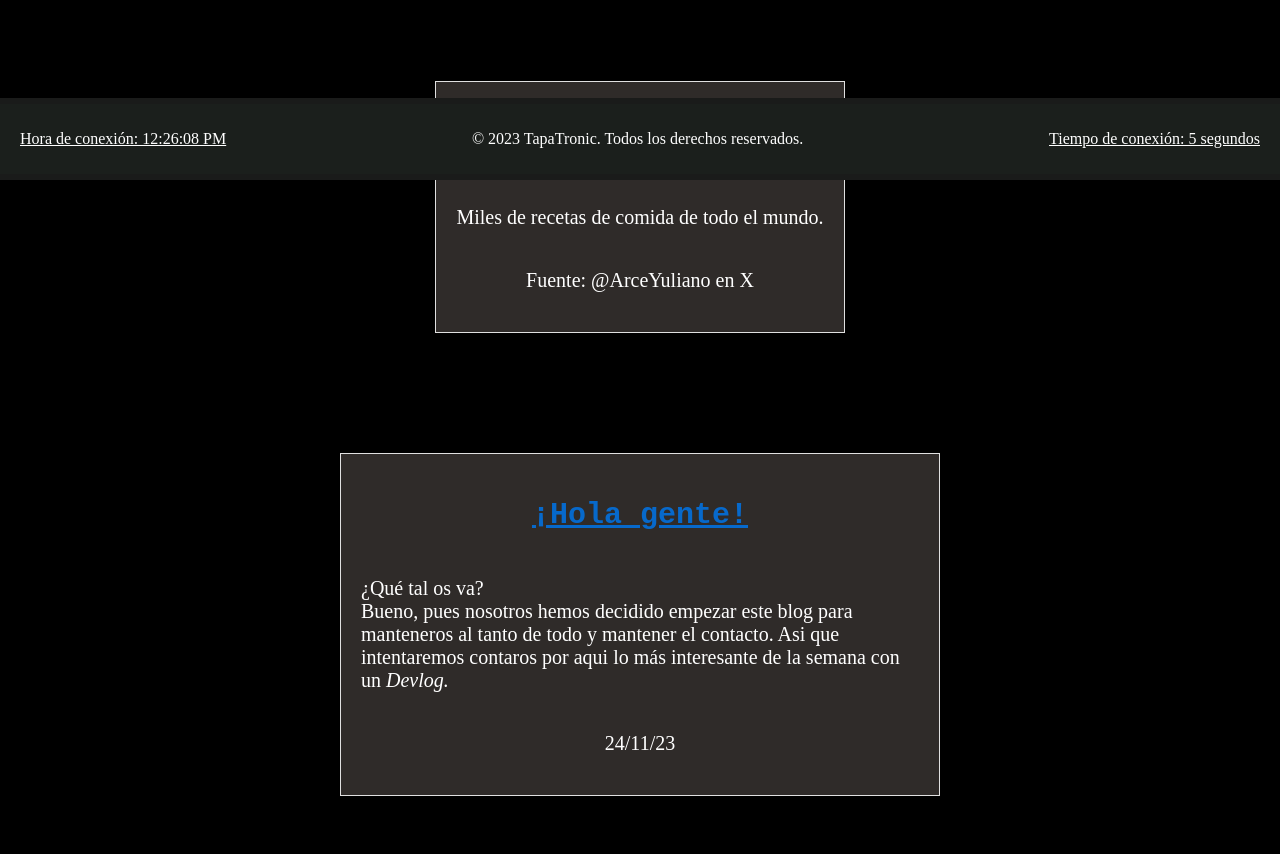
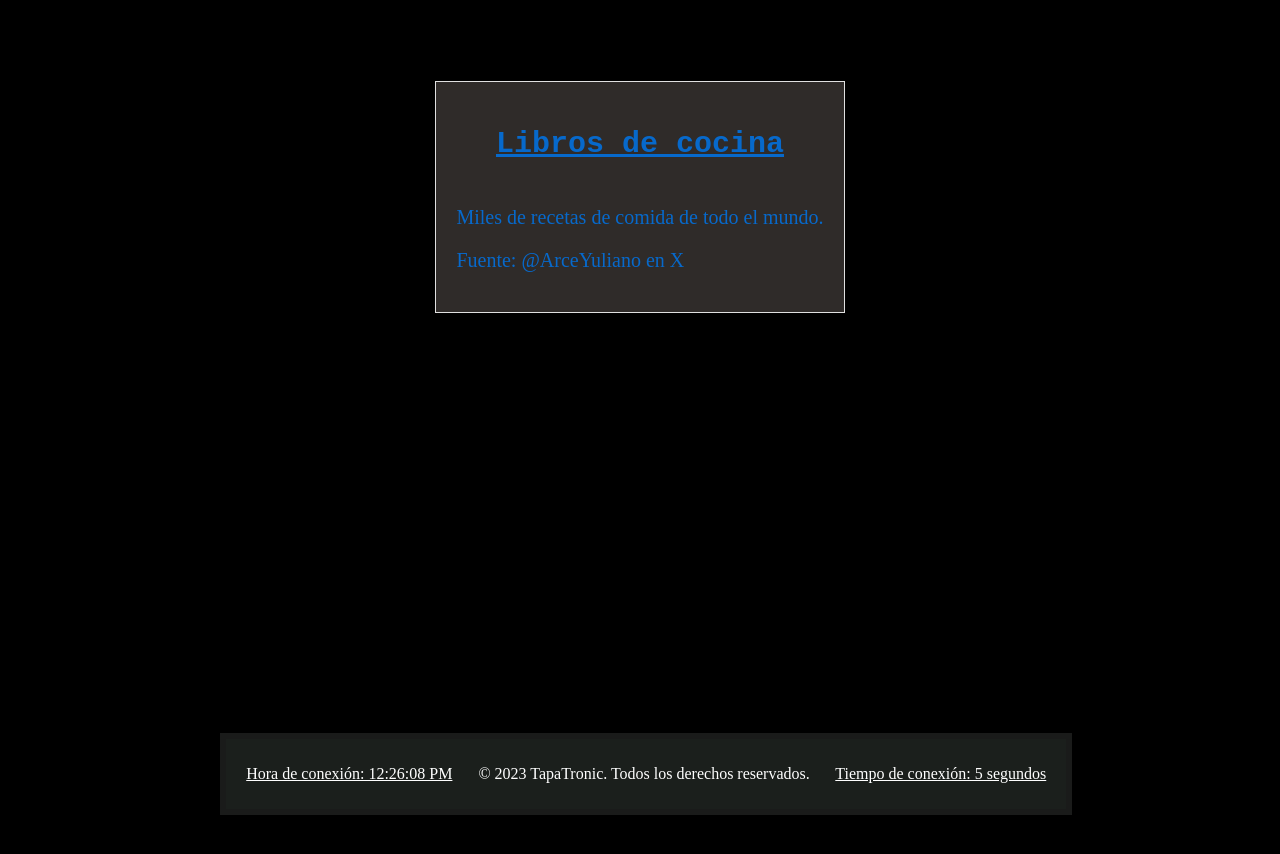
Before and after one commit to Tapatronic/Tapatronic.github.io, a plain HTML site: page recursos.html in a window 1280 px wide. Shown: the part 620-1474 px from the top of the page. After the commit the page ends 1435 px from the top, so only its background shows below. Drawn offline with Linux system fonts and the light colour scheme.

Commit message:
Update recursos.html

```diff
--- a/recursos.html
+++ b/recursos.html
@@ -147,9 +147,8 @@
       100% { transform: scale(1); }
     }
   </style>
-  <title>TapaTronic Blog!</title>
+  <title>RECURSOS</title>
 </head>
-
 <!-- Google tag (gtag.js) -->
 <script async src="https://www.googletagmanager.com/gtag/js?id=G-YLPM6N3D6J"></script>
 <script>
@@ -159,7 +158,6 @@
 
   gtag('config', 'G-YLPM6N3D6J');
 </script>
-
 <body>
   <header>
     <div class="amazon-logo">
@@ -175,7 +173,6 @@
     </nav>
     </div>
   </header>
-
   <section class="products">
     <div class="product">
         <a href="https://drive.google.com/drive/folders/11QuAUplIJlU5GbunBdlfAKMvfrwBKu54"><h1>MEGA BIBLIOTECA</h1></a>
@@ -184,15 +181,10 @@
     </div>
     <div class="product">
       <div class="product-title">
-        <h1 href="https://drive.google.com/drive/folders/1AFxnxPzjNFmcwFIaEayVPuvpKUHxtLrG?usp=sharing">Libros de cocina</h1>
+        <a href="https://drive.google.com/drive/folders/1AFxnxPzjNFmcwFIaEayVPuvpKUHxtLrG?usp=sharing"><h1>Libros de cocina</h1>
       </div>
       <p>Miles de recetas de comida de todo el mundo.</p>
       <p>Fuente: @ArceYuliano en X</p>
-    </div>
-    <div class="product">
-        <h1>¡Hola gente!</h1>
-        <p>¿Qué tal os va? <br> Bueno, pues nosotros hemos decidido empezar este blog para manteneros al tanto de todo y mantener el contacto. Asi que intentaremos contaros por aqui lo más interesante de la semana con un <em>Devlog.</em></p>
-        <p>24/11/23</p>
     </div>
   </section>
   </body>
@@ -213,7 +205,6 @@ if (!horaConexion) {
     // Si la hay, la convierte de nuevo a un objeto Date
     horaConexion = new Date(horaConexion);
 }
-
 // Muestra la hora de conexión en el footer
 document.getElementById('horaConexion').textContent = 'Hora de conexión: ' + horaConexion.toLocaleTimeString();
 
@@ -234,44 +225,32 @@ enlaces.forEach(function(enlace) {
         seVaATapatronic = true;
     });
 });
-
-// Añade un evento beforeunload para borrar la hora de conexión cuando el usuario abandona la página
 window.addEventListener('beforeunload', function() {
     if (!seVaATapatronic) {
         // Si el usuario se va a otro sitio, borra la hora de conexión
         localStorage.removeItem('horaConexion');
     }
 });
-
-
-       // Asegúrate de tener una imagen disponible en la misma carpeta que tu archivo HTML.
-// En este caso, la imagen se llama 'banana.png'.
 var imagenUrl = 'banana.png';
-
 // Escucha el evento de clic en el documento
 document.addEventListener('click', function(event) {
   // Crea una nueva imagen
   var imagen = new Image();
   imagen.src = imagenUrl;
-
   // Ajusta el tamaño de la imagen a 100x100 píxeles
   imagen.style.width = '50px';
   imagen.style.height = '50px';
-
   // Posiciona la imagen en el lugar del clic
   imagen.style.position = 'absolute';
   imagen.style.left = (event.clientX - 50) + 'px'; // Restamos 50 para que el clic sea el centro de la imagen
   imagen.style.top = (event.clientY - 50) + 'px';
-
   // Añade la imagen al cuerpo del documento
   document.body.appendChild(imagen);
-
   // Haz que la imagen caiga
   var velocidad = 2;
   var intervalo = setInterval(function() {
     var posicionActual = parseInt(imagen.style.top);
     var posicionVentana = document.body.scrollHeight - document.getElementById('footer').offsetHeight; // Restamos la altura del footer
-
     // Si la imagen ha llegado al final de la página, deja de moverla
     if (posicionActual + 100 >= posicionVentana) {
       clearInterval(intervalo);
@@ -280,7 +259,6 @@ document.addEventListener('click', function(event) {
       imagen.style.top = posicionActual + velocidad + 'px';
     }
   }, 20);
-
   // Haz que la imagen gire 360 grados
   var grados = 0;
   var intervaloRotacion = setInterval(function() {
@@ -292,6 +270,5 @@ document.addEventListener('click', function(event) {
     }
   }, 20);
 });
-
     </script>
 </html>
```
